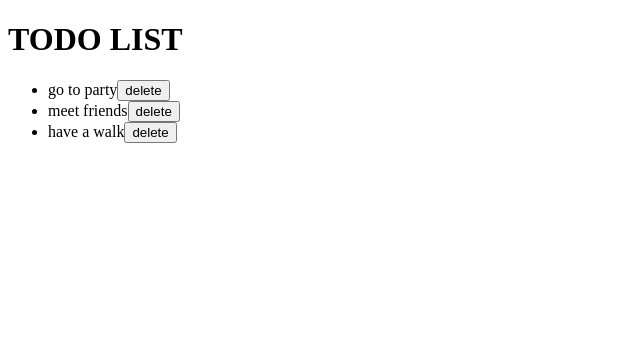
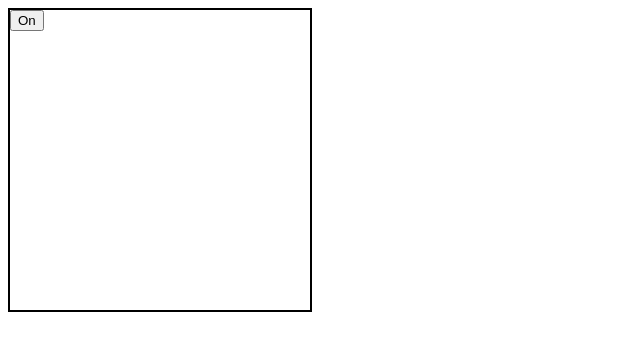
Before and after one commit to LarysaLemeshuk/cra-first-project, a React (Create React App) app: page / in a window 1280 px wide. Shown: the top 350 px of the page, without its empty margins (0-640 px from the left). Built offline with nearby package versions, Linux system fonts and the light colour scheme.

Commit message:
Child to parent

```diff
--- /dev/null
+++ b/src/Components/Scene/Scene.js
@@ -0,0 +1,41 @@
+import React from 'react';
+import Toggler from './Toggler';
+import './style.css';
+
+class Scene extends React.Component {
+ constructor(props){
+    super(props);
+
+    this.state={
+        isLight: true
+    }
+ }
+
+ toggleScene(){
+    this.setState({
+        isLight: !this.state.isLight
+    })
+ }
+
+
+  render() {
+ const{isLight}= this.state
+
+    return (
+      <div className={isLight ? "scene-on" : "scene-off"}>
+        <Toggler changeParentState={() => {this.toggleScene()}}/>
+      </div>
+    );
+  }
+}
+
+export default Scene;
+
+
+/*
+Parent -> Child - props
+Child -> Perent -callback
+
+callback pattern
+
+*/
--- /dev/null
+++ b/src/Components/Scene/Toggler.js
@@ -0,0 +1,26 @@
+import React from "react";
+
+class Toggler extends React.Component {
+constructor(props){
+    super(props)
+
+    this.state ={
+        isOn: true
+    }
+}
+
+clickHandler(){
+    this.setState({
+        isOn: !this.state.isOn
+    })
+  this.props.changeParentState()
+}
+
+    render(){
+
+    return(
+        <button onClick={() => {this.clickHandler()}}>{this.state.isOn ? 'On' : 'Off'}</button>
+    )
+}}
+
+export default Toggler
--- /dev/null
+++ b/src/Components/Scene/style.css
@@ -0,0 +1,13 @@
+.scene-on {
+  width: 300px;
+  height: 300px;
+  border: 2px solid black;
+  background-color: white;
+}
+
+.scene-off {
+  width: 300px;
+  height: 300px;
+  border: 2px solid white;
+  background-color: black;
+}
--- a/src/index.js
+++ b/src/index.js
@@ -2,7 +2,7 @@ import React from 'react';
 import ReactDOM from 'react-dom/client';
 import AlohaDashboard from './Components/App/AlohaDashboard/AlohaDashboard';
 import TodoList from './Components/TodoList/TodoList';
-
+import Scene from './Components/Scene/Scene';
 
 const root = ReactDOM.createRoot(document.getElementById('root'));
-root.render(<TodoList />);
+root.render(< Scene/>);
```
